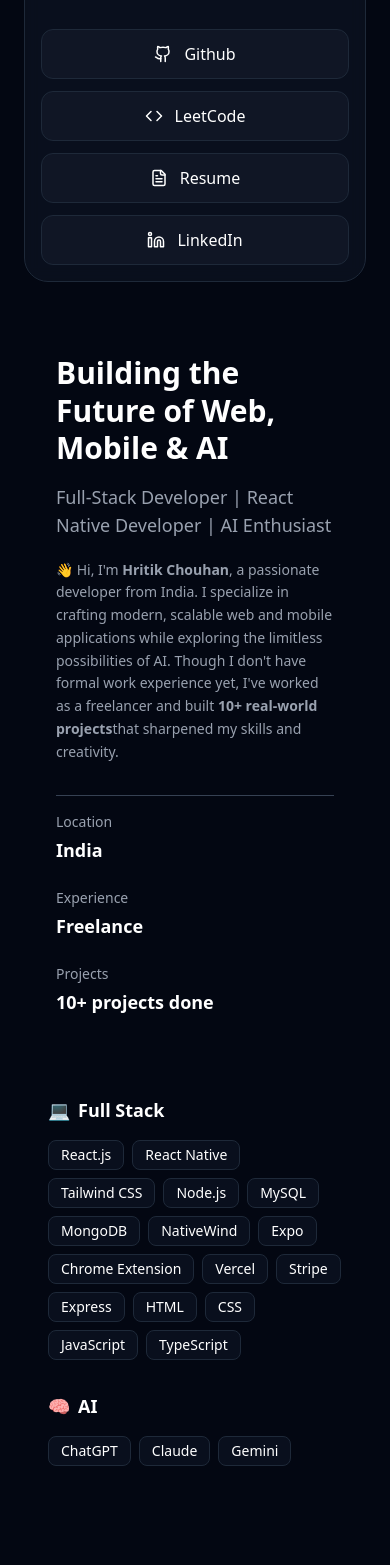
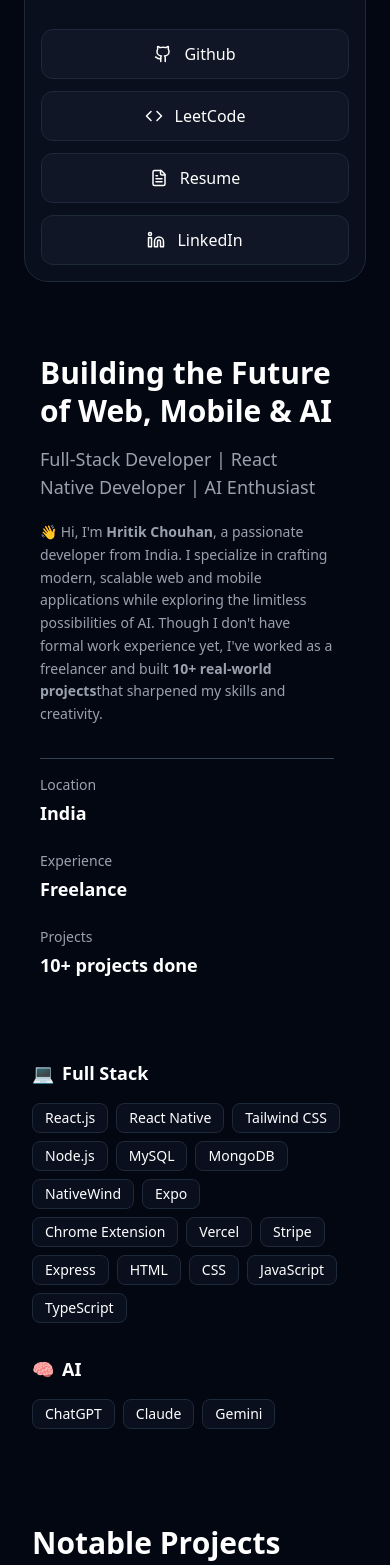
Before and after one commit to gitHritik/My_Portfolio, a React (Vite) app: page / in a window 390 px wide. Shown: the part 432-1997 px from the top of the page. Built offline with nearby package versions, Linux system fonts and the light colour scheme.

Commit message:
mobile responsive done

```diff
--- a/src/components/Contact.tsx
+++ b/src/components/Contact.tsx
@@ -2,7 +2,7 @@
     return (
         <section
             id="contact"
-            className="ml-4 mr-4 sm:ml-6 sm:mr-6 md:ml-10 md:mr-10 mt-2 px-2 sm:px-6 md:px-10"
+            className=" mr-4 sm:ml-6 sm:mr-6 md:ml-10 md:mr-10 mt-2 px-2 sm:px-6 md:px-10"
         >
             <h2 className="text-3xl sm:text-4xl font-bold mb-6 sm:mb-10 text-gray-900 dark:text-white">
                 Contact
--- a/src/components/Experience.tsx
+++ b/src/components/Experience.tsx
@@ -2,7 +2,7 @@
 
 const Experience = () => {
     return (
-        <section id="work" className="ml-4 mr-4 sm:ml-6 sm:mr-6 md:ml-10 md:mr-10 px-2 sm:px-6 md:px-10">
+        <section id="work" className="mr-4 sm:ml-6 sm:mr-6 md:ml-10 md:mr-10 px-2 sm:px-6 md:px-10">
             <h2 className="text-3xl sm:text-4xl font-bold mb-6 sm:mb-10 text-gray-900 dark:text-white">
                 Education & Work Experience
             </h2>
--- a/src/components/Hero.tsx
+++ b/src/components/Hero.tsx
@@ -1,6 +1,6 @@
 function Hero() {
     return (
-        <section id="home" className="ml-4 mr-4 mt-4 px-4 sm:px-6 md:px-10 py-4">
+        <section id="home" className="md:ml-4 mr-4 mt-4 px-4 sm:px-1 md:px-10 py-4">
             {/* Main Heading */}
             <h1 className="text-3xl sm:text-4xl md:text-5xl font-bold mb-4 md:mb-5 leading-tight text-gray-900 dark:text-white">
                 Building the Future of Web, Mobile & AI
--- a/src/components/Projects.tsx
+++ b/src/components/Projects.tsx
@@ -36,7 +36,7 @@
     ];
 
     return (
-        <section id="projects" className="ml-4 mr-4 sm:ml-6 sm:mr-6 md:ml-10 md:mr-10 px-2 sm:px-6 md:px-10">
+        <section id="projects" className="mr-4 sm:ml-6 sm:mr-6 md:ml-10 md:mr-10 px-2 sm:px-6 md:px-10">
             <h2 className="text-3xl sm:text-4xl font-bold mb-6 sm:mb-10 text-gray-900 dark:text-white">
                 Notable Projects
             </h2>
--- a/src/components/Skils.tsx
+++ b/src/components/Skils.tsx
@@ -12,7 +12,7 @@
     };
 
     return (
-        <section className="ml-4 mr-4 sm:ml-6 sm:mr-6 md:ml-8 md:mr-10 px-2 sm:px-6 md:px-10">
+        <section className="mr-4 sm:ml-2 sm:mr-6 md:ml-8 md:mr-10 px-2 sm:px-6 md:px-10">
             {Object.entries(skillCategories).map(([category, skills]) => (
                 <div key={category} className="mb-8 sm:mb-10">
                     <h3 className="text-lg sm:text-xl font-semibold mb-4 flex items-center gap-2 text-gray-900 dark:text-white">
```
